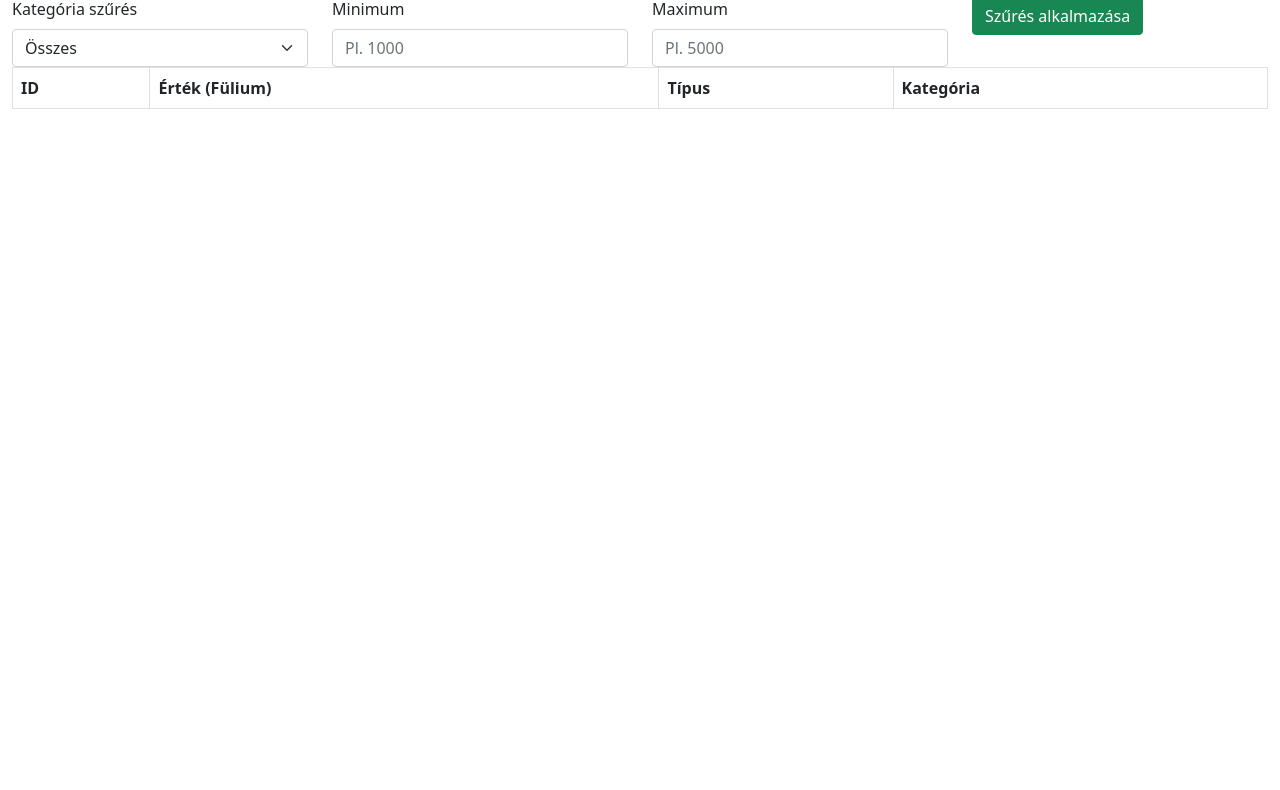
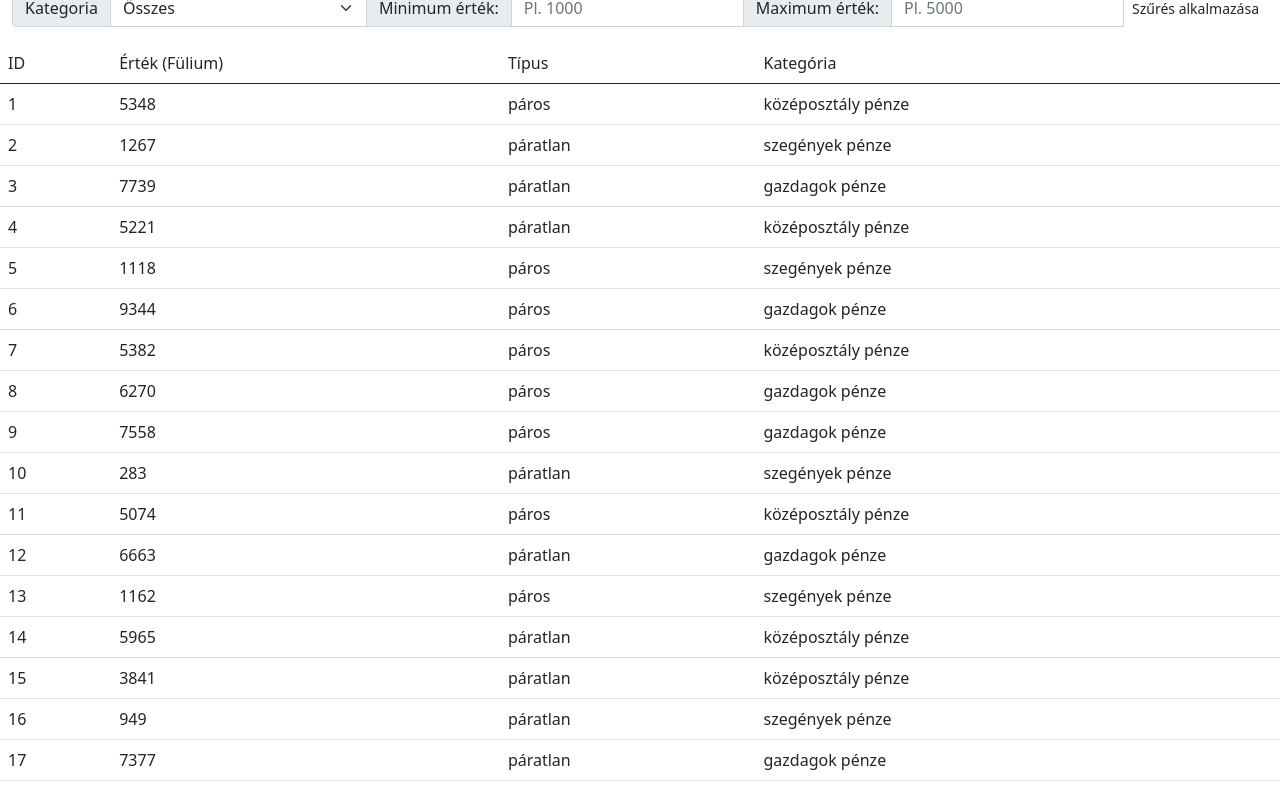
Before and after one commit to HoffmannAdam/Frontend, a plain HTML site: page 2025_09_23/index.html in a window 1280 px wide. Shown: the part 67-857 px from the top of the page. Before the commit the page ends 800 px from the top, so only its background shows below. Drawn offline with nearby package versions, Linux system fonts and the light colour scheme.

Commit message:
Add files via upload

```diff
--- a/2025_09_23/index.html
+++ b/2025_09_23/index.html
@@ -15,57 +15,49 @@
 
 <body>
 
-<header class="text-center mb-3">
+<header class="constainer-fluid text-center">
     <h1>Tapsifülia Gazdasági Dashboard</h1>
 </header>
 
-<main class="container-fluid">
-            <form id="controls" class="row">
-                <div class="col">
-                    <label class="form-label" for="categorySelect">Kategória szűrés</label>
-                    <select id="categorySelect" class="form-select">
+<main>
+
+    <section class="container-fluid">
+            <form>
+                <div class="col-md-4 input-group mb-3">
+                    <label for="category-filter" class="input-group-text">Kategoria</label>
+                    <select id="category-filter" class="form-select">
                         <option value="all">Összes</option>
-                        <option value="gazdag">gazdagok pénze</option>
-                        <option value="kozep">középosztály pénze</option>
-                        <option value="szegeny">szegények pénze</option>
+                        <option value="gazdagok pénze">Gazdag</option>
+                        <option value="középosztány pénze">Közép</option>
+                        <option value="szegények pénze">Szegény</option>
                     </select>
-                </div>
-                <div class="col">
-                    <label class="form-label" for="minValue">Minimum</label>
-                    <input id="minValue" type="number" class="form-control" placeholder="Pl. 1000" min="0" />
-                </div>
-                <div class="col">
-                    <label class="form-label" for="maxValue">Maximum</label>
-                    <input id="maxValue" type="number" class="form-control" placeholder="Pl. 5000" min="0" />
-                </div>
-                <div class="col">
-                    <button id="btn" class="btn btn-success">Szűrés alkalmazása</button>
+
+                    <label for="min-value" class="input-group-text">Minimum érték:</label>
+                    <input class="form-control" type="number" id="min-value" placeholder="Pl. 1000">
+
+                    <label for="max-value" class="input-group-text">Maximum érték:</label>
+                    <input class="form-control" type="number" id="max-value" placeholder="Pl. 5000">
+
+                    <button id="apply-filters" class="btn btn-sm btn-successs">Szűrés alkalmazása</button>
+
                 </div>
             </form>
 
-    <div class="row">
-        <section>
-            <div class="table-responsive">
-                <table class="table table-bordered table-striped">
-                    <thead>
-                    <tr>
-                        <th scope="col">ID</th>
-                        <th scope="col">Érték (Fülium)</th>
-                        <th scope="col">Típus</th>
-                        <th scope="col">Kategória</th>
-                    </tr>
-                    </thead>
-                    <tbody>
+    </section>
 
-                    </tbody>
-                </table>
-            </div>
-        </section>
-    </div>
-
-    <footer class="text-center">
-
-    </footer>
+    <section class="mt-2">
+        <table class="table" id="fulium-table">
+            <thead>
+                <tr>
+                    <td>ID</td>
+                    <td>Érték (Fülium)</td>
+                    <td>Típus</td>
+                    <td>Kategória</td>
+                </tr>
+            </thead>
+            <tbody></tbody>
+        </table>
+    </section>
 
 </main>
 
--- a/2025_09_23/main.js
+++ b/2025_09_23/main.js
@@ -1,36 +1,31 @@
-const submitButton = document.querySelector('.btn');
-const categorySelect = document.getElementById('categorySelect');
-const minValueInput = document.getElementById('minValue');
-const maxValueInput = document.getElementById('maxValue');
-const tableBody = document.querySelector('tbody');
-
-const footer = document.querySelector('footer');
-
-let fuliumData = [];
-
-function generateData() {
-    return Array.from({ length: 20 }, (_, index) => {
+document.addEventListener('DOMContentLoaded', () => {
+    const fuliumData = Array.from({ length: 20 }, (_, index) => {
         const value = Math.floor(Math.random() * 10000) + 1;
         return {
             id: index + 1,
             value: value,
             type: value % 2 === 0 ? "páros" : "páratlan",
-            category: value < 3000 ? 'szegények pénze' :
-                value < 6000 ? "középosztály pénze" : "gazdagok pénze"
+            category: value < 3000 ? 'szegények pénze': (value >=3000 && value <6000  ) ? "középosztály pénze" : "gazdagok pénze"
         };
     });
+    const tableBody = document.querySelector('#fulium-table tbody');
+    renderTable(fuliumData, tableBody);
+})
+
+const renderTable = (data, tbody) => {
+    data.forEach(item  => {
+        const row = document.createElement('tr');
+        row.append(createTd(item.id), createTd(item.value), createTd(item.type), createTd(item.category))
+        tbody.append(row);
+    })
 }
 
-function updateTable(data) {
-    tableBody.innerHTML = '';
-    data.forEach(item => {
-        const row = document.createElement('tr');
-        row.innerHTML = `
-            <td>${item.id}</td>
-            <td>${item.value}</td>
-            <td>${item.type}</td>
-            <td>${item.category}</td>
-        `;
-        tableBody.appendChild(row);
-    });
+const createTd = (data) => {
+    const td = document.createElement('td');
+    td.innerText = data;
+    return td;
 }
+
+const filter = (data) => {
+    const filteredData = [...data];
+}
```
